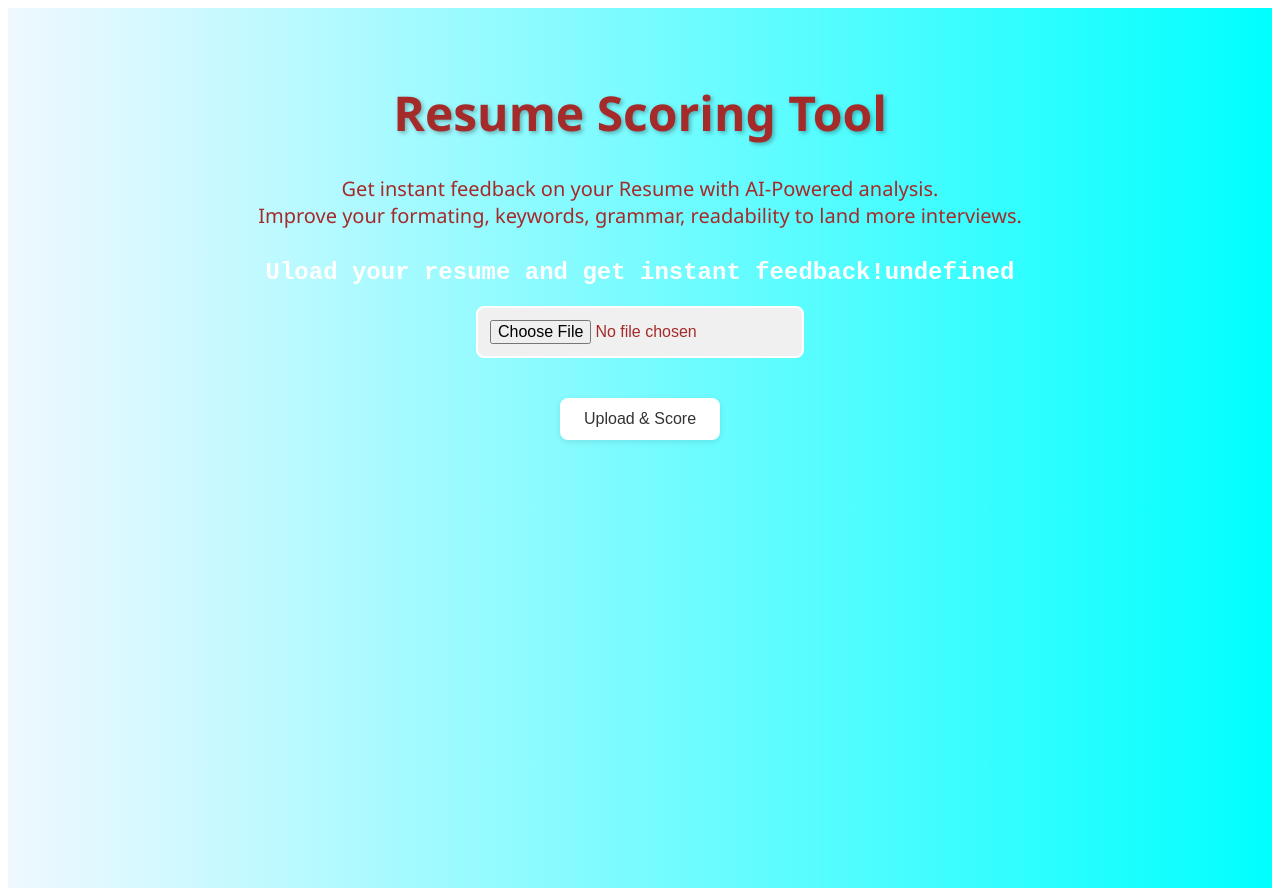
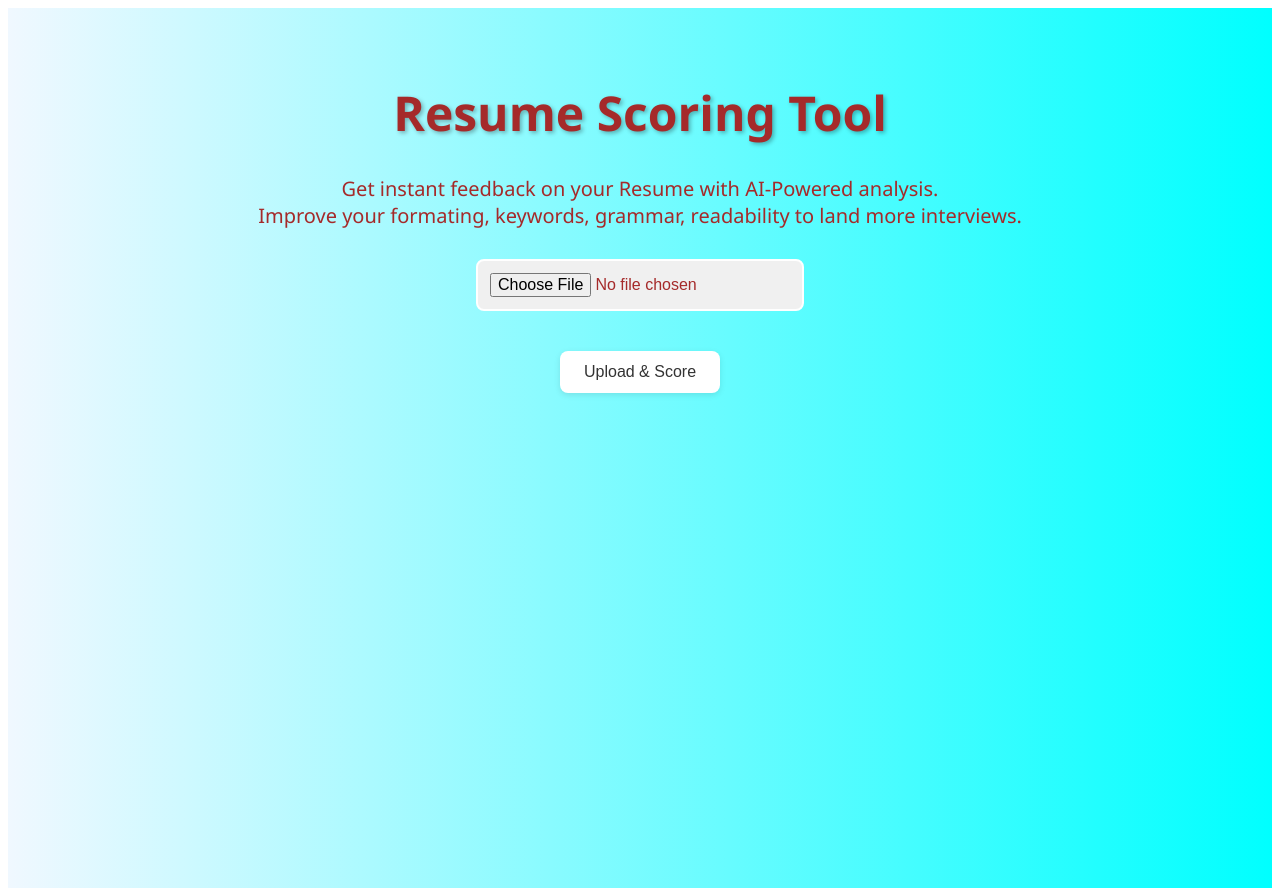
Before and after one commit to rajdeep-office/Resume-agent, a React (Create React App) app in the folder frontend/: page / in a window 1280 px wide. Built offline with nearby package versions, Linux system fonts and the light colour scheme.

Commit message:
Update UploadResume.js

```diff
--- a/frontend/src/components/UploadResume.js
+++ b/frontend/src/components/UploadResume.js
@@ -6,18 +6,6 @@ const UploadResume = () => {
   const [loading, setLoading] = useState(false);
   const [isHovered, setIsHovered] = useState(false);
   const [animatedText, setAnimatedText] = useState("");
-
-  const fullText = "Upload your resume and get instant feedback!";
-  let index = 0;
-
-  useEffect(() => {
-    const interval = setInterval(() => {
-      setAnimatedText((prev) => prev + fullText[index]);
-      index++;
-      if (index >= fullText.length) clearInterval(interval);
-    }, 50);
-    return () => clearInterval(interval);
-  }, []);
 
   const handleUpload = async (e) => {
     e.preventDefault();
@@ -75,7 +63,7 @@ const UploadResume = () => {
       <form onSubmit={handleUpload}>
         <input
           type="file"
-          accept=".pdf,.docx,.txt"
+          accept=".pdf"
           onChange={(e) => setFile(e.target.files[0])}
           required
           style={{
```
